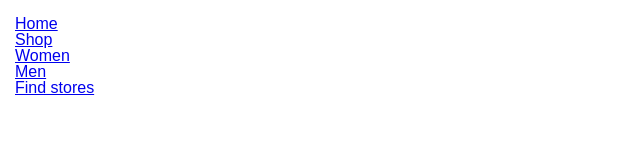
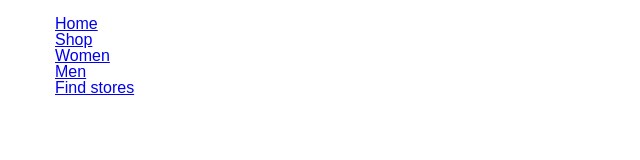
Before and after one commit to Heneros/fashion-site, a plain HTML site: page index.html in a window 1280 px wide. Shown: the whole page, without its empty margins (0-640 px from the left). Drawn offline with Linux system fonts and the light colour scheme; a web font is replaced by a local one.

Commit message:
fixing issue with mixin

```diff
--- a/less/components/base.less
+++ b/less/components/base.less
@@ -3,7 +3,7 @@ body{
   font-size: 16px;
 }
 .container {
-  @include min-max(320px, 100%, 0);
+  .min-max(320px, 100%, 0);
 }
 
 img {
@@ -15,7 +15,7 @@ img {
 
 
 .wrap {
-  @include min-max(320px, 1200px, 15px);
+  .min-max(320px, 1200px, 15px);
 }
 
 p {
```
Also changed, not shown: css/style.css.
